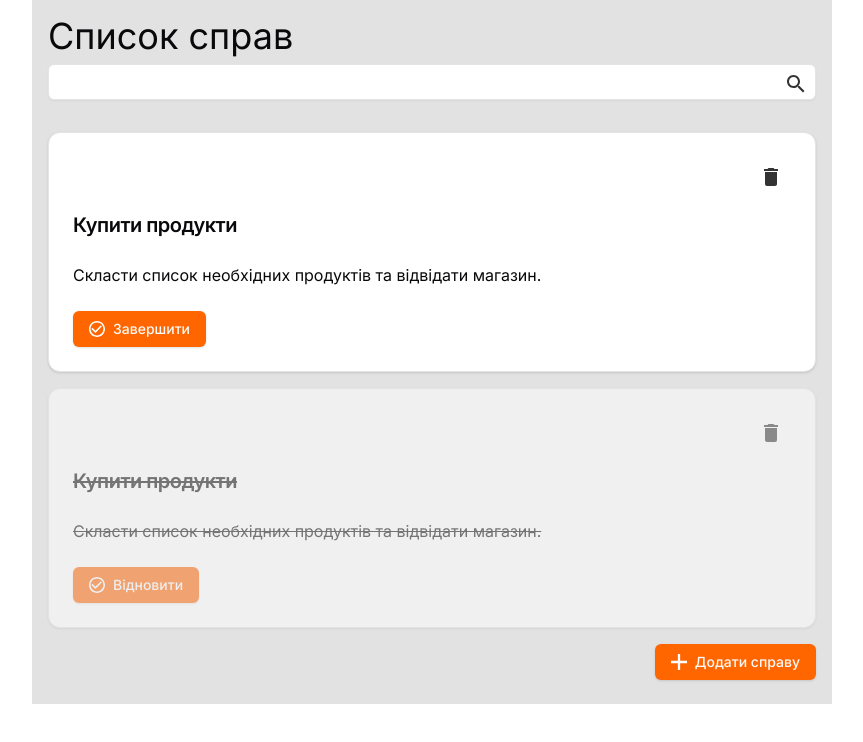
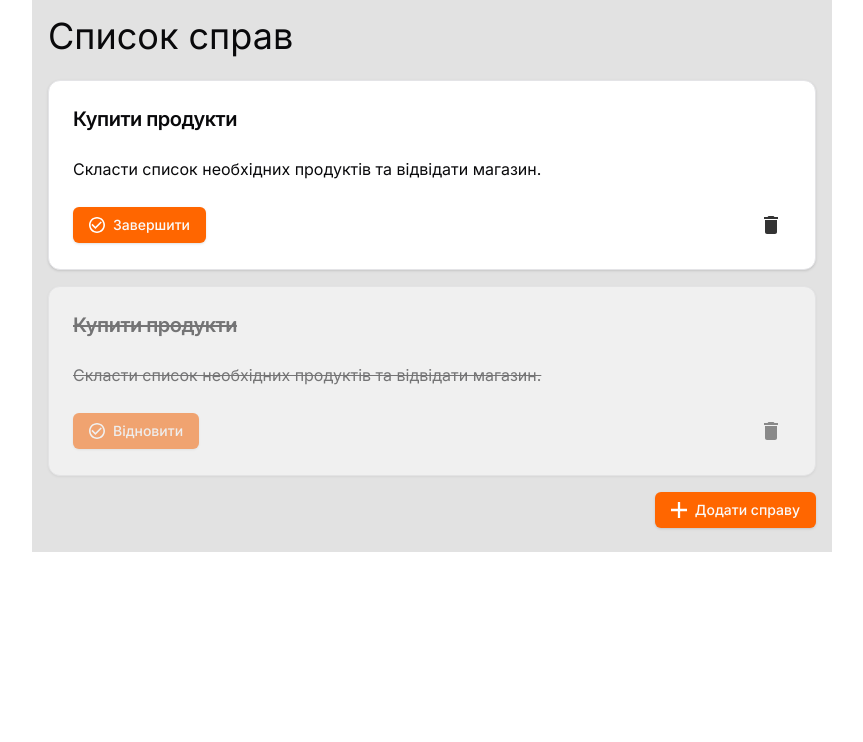
Before and after one commit to temp4422/TODO-list, a Next.js app: page / in a window 1280 px wide. Shown: the top 742 px of the page, without its empty margins (208-1071 px from the left). Built offline with nearby package versions, Linux system fonts and the light colour scheme.

Commit message:
WIP styles

```diff
--- a/src/app/page.tsx
+++ b/src/app/page.tsx
@@ -62,8 +62,7 @@ export default function Home() {
       <div className="container mx-auto max-w-[800px] h-auto bg-[#E2E2E2] p-4">
         <header>
           <h1 className="text-4xl wheight-bold">Список справ</h1>
-          <HeaderInput />
-          {/* <p className="text-xs">домашні справи робота фітнес</p> */}
+          {/* <HeaderInput /> */}
           <br />
         </header>
 
--- a/src/components/addTaskForm.tsx
+++ b/src/components/addTaskForm.tsx
@@ -3,7 +3,6 @@ import { useForm } from 'react-hook-form'
 import { z } from 'zod'
 import { Button } from '@/components/ui/button'
 import { Input } from '@/components/ui/input'
-import { useState } from 'react'
 
 // prettier-ignore
 import { Form, FormControl, FormDescription, FormField, FormItem, FormLabel, FormMessage} from '@/components/ui/form'
@@ -48,11 +47,6 @@ export default function AddTaskForm({
   return (
     <div>
       <hr className="bg-[#999999] h-[2px] m-2" />
-      {/* <h2>Категорія</h2>
-      <p className="text-xs flex">
-        <span className="text-accent">домашні справи &nbsp; </span> робота фітнес
-      </p> */}
-
       <Form {...form}>
         <form onSubmit={form.handleSubmit(onSubmit)} className="mt-6">
           <FormField
--- a/src/components/cardBoilerplate.tsx
+++ b/src/components/cardBoilerplate.tsx
@@ -8,7 +8,35 @@ export default function CardBoilerplate(task: MyTaskType) {
   return (
     <Card data-id={task.id} className={cn(`${task.active ? 'opacity-100' : 'opacity-50'}`, 'mb-4')}>
       <CardHeader>
-        <CardDescription className="flex justify-end relative mb-2">
+        <CardTitle className={cn(`${task.active ? '' : 'line-through'}`, 'text-xl')}>
+          {task.title}
+        </CardTitle>
+      </CardHeader>
+      <CardContent>
+        <p className={cn(`${task.active ? '' : 'line-through'}`)}>{task.content}</p>
+      </CardContent>
+      <CardFooter className="flex justify-between">
+        <Button
+          className="bg-accent"
+          onClick={() => {
+            task.setActive(task.id)
+          }}
+        >
+          <svg
+            width="20"
+            height="20"
+            viewBox="0 0 20 20"
+            fill="none"
+            xmlns="http://www.w3.org/2000/svg"
+          >
+            <path
+              d="M14.59 5.58L8 12.17L4.41 8.59L3 10L8 15L16 7L14.59 5.58ZM10 0C4.48 0 0 4.48 0 10C0 15.52 4.48 20 10 20C15.52 20 20 15.52 20 10C20 4.48 15.52 0 10 0ZM10 18C5.58 18 2 14.42 2 10C2 5.58 5.58 2 10 2C14.42 2 18 5.58 18 10C18 14.42 14.42 18 10 18Z"
+              fill="white"
+            />
+          </svg>
+          {task.active ? 'Завершити' : 'Відновити'}
+        </Button>
+        <CardDescription>
           <button
             className="hover:bg-gray-100 p-2 rounded-full"
             onClick={() => {
@@ -29,36 +57,6 @@ export default function CardBoilerplate(task: MyTaskType) {
             </svg>
           </button>
         </CardDescription>
-        {/* <CardTitle className="text-xl">Купити продукти</CardTitle> */}
-        <CardTitle className={cn(`${task.active ? '' : 'line-through'}`, 'text-xl')}>
-          {task.title}
-        </CardTitle>
-      </CardHeader>
-      <CardContent>
-        {/* <p>Скласти список необхідних продуктів та відвідати магазин.</p> */}
-        <p className={cn(`${task.active ? '' : 'line-through'}`)}>{task.content}</p>
-      </CardContent>
-      <CardFooter>
-        <Button
-          className="bg-accent"
-          onClick={() => {
-            task.setActive(task.id)
-          }}
-        >
-          <svg
-            width="20"
-            height="20"
-            viewBox="0 0 20 20"
-            fill="none"
-            xmlns="http://www.w3.org/2000/svg"
-          >
-            <path
-              d="M14.59 5.58L8 12.17L4.41 8.59L3 10L8 15L16 7L14.59 5.58ZM10 0C4.48 0 0 4.48 0 10C0 15.52 4.48 20 10 20C15.52 20 20 15.52 20 10C20 4.48 15.52 0 10 0ZM10 18C5.58 18 2 14.42 2 10C2 5.58 5.58 2 10 2C14.42 2 18 5.58 18 10C18 14.42 14.42 18 10 18Z"
-              fill="white"
-            />
-          </svg>
-          {task.active ? 'Завершити' : 'Відновити'}
-        </Button>
       </CardFooter>
     </Card>
   )
```
